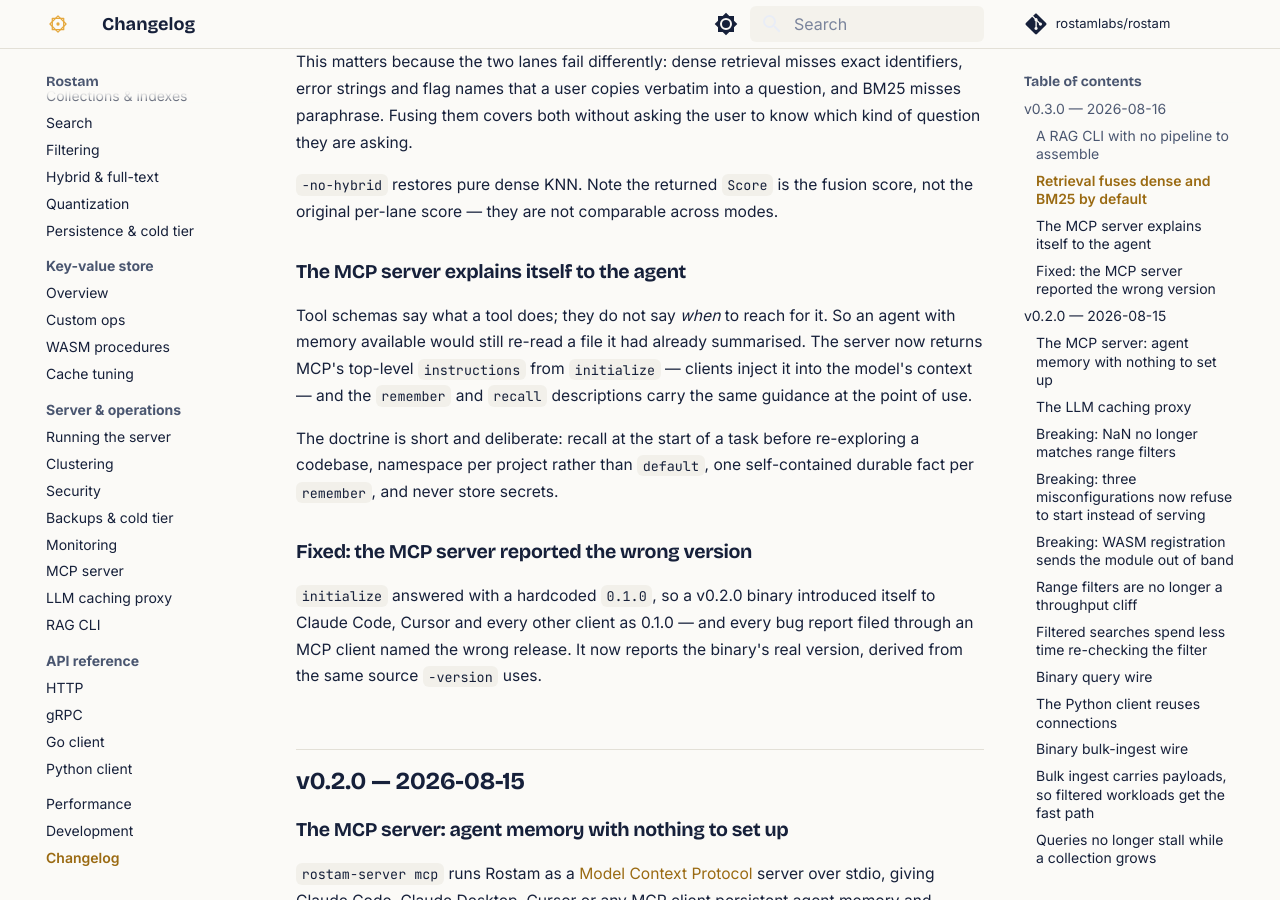
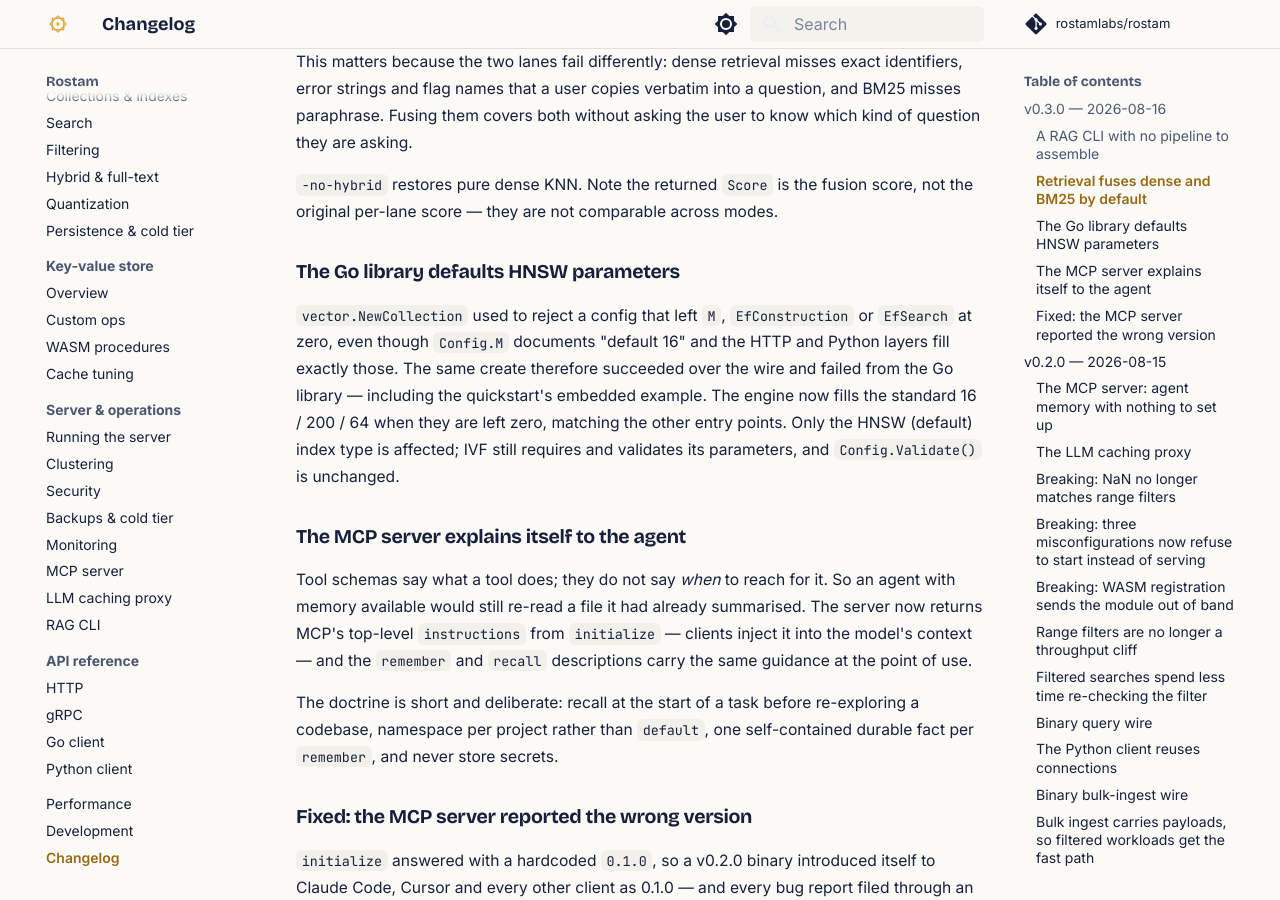
Before and after one commit to Keivan-S/rostam, an MkDocs documentation site: the page built from docs/changelog.md, in a window 1280 px wide and 900 px high, scrolled down 1037 px. Built offline with MkDocs 1.6.1 and Material for MkDocs 9.7.7, drawn with Linux system fonts in a browser that asks for light colours; comment, search, counter and statistics services are not loaded.

Commit message:
docs(changelog): note the HNSW-default change (satisfies the changelog guard)
#22's guard requires a changelog entry for any change under vector/ or httpapi/.
This adds the entry for the default-M/Ef fix in the same PR, under the pending
v0.3.0 section.

```diff
--- a/docs/changelog.md
+++ b/docs/changelog.md
@@ -46,6 +46,17 @@
 
 `-no-hybrid` restores pure dense KNN. Note the returned `Score` is the fusion
 score, not the original per-lane score — they are not comparable across modes.
+
+### The Go library defaults HNSW parameters
+
+`vector.NewCollection` used to reject a config that left `M`, `EfConstruction`
+or `EfSearch` at zero, even though `Config.M` documents "default 16" and the
+HTTP and Python layers fill exactly those. The same create therefore succeeded
+over the wire and failed from the Go library — including the quickstart's
+embedded example. The engine now fills the standard 16 / 200 / 64 when they are
+left zero, matching the other entry points. Only the HNSW (default) index type
+is affected; IVF still requires and validates its parameters, and
+`Config.Validate()` is unchanged.
 
 ### The MCP server explains itself to the agent
 
```
